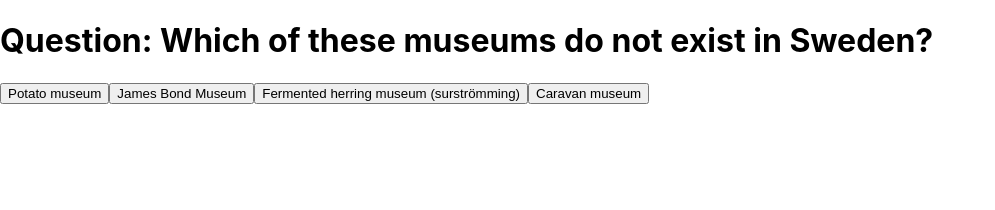
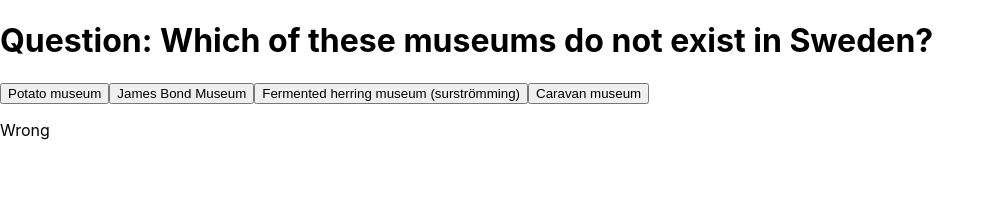
Before and after one commit to Technigo/project-redux-quiz-old, a React (Create React App) app: page /quiz in a window 1280 px wide. Shown: the top 210 px of the page, without its empty margins (0-995 px from the left). Built offline with nearby package versions, Linux system fonts and the light colour scheme.

Commit message:
answerText showing when right alternative is choosen

```diff
--- a/src/components/CurrentQuestion.js
+++ b/src/components/CurrentQuestion.js
@@ -62,84 +62,13 @@ export const CurrentQuestion = () => {
           Show results
         </button>
       )} */}
+
+			<div>
+				{answers[currentQuestionIndex]?.isCorrect && (
+					<p>{question.answerText}</p>
+				)}
+				{!answers[currentQuestionIndex]?.isCorrect && <p>Wrong</p>}
+			</div>
 		</div>
 	);
 };
-// button:focus{background-color:red;}
-// export const Square = ({ value, index }) => {
-//   const dispatch = useDispatch();
-
-//   const handleClick = () => {
-//     dispatch(game.actions.captureSquare({ index }));
-//   };
-
-//   return (
-//     <button
-//       className={value === null ? "square clickable" : "square"}
-//       type="button"
-//       onClick={handleClick}
-//     >
-//       <Player value={value} />
-//     </button>
-//   );
-// };
-
-// import { createSlice } from '@reduxjs/toolkit'
-// import { calculateWinner } from 'utils/calculateWinner'
-
-// const newGame = {
-//   squares: [
-//     null, null, null,
-//     null, null, null,
-//     null, null, null
-//   ],
-//   winner: null,
-//   player: 'x'
-// }
-
-// export const game = createSlice({
-//   name: 'game',
-//   initialState: newGame,
-//   reducers: {
-//     captureSquare: (state, action) => {
-//       const { index } = action.payload
-
-//       // If the square is 'uncaptured', capture it
-//       if (state.squares[index] === null) {
-//         state.squares[index] = state.player
-//       }
-
-//       // Change the player to the next player
-//       if (state.player === 'x') {
-//         state.player = 'o'
-//       } else {
-//         state.player = 'x'
-//       }
-
-//       // If a winner hasn't already been declared, then check
-//       // who the winner is
-//       if (!state.winner) {
-//         state.winner = calculateWinner(state.squares)
-//       }
-//     },
-//     restart: () => {
-//       return newGame
-//     }
-//   }
-// })
-
-// import React from "react";
-// import { useSelector } from "react-redux";
-// import { Square } from "components/Square";
-
-// export const Board = () => {
-//   const squares = useSelector((store) => store.game.squares);
-
-//   return (
-//     <div className="board">
-//       {squares.map((value, index) => (
-//         <Square key={index} value={value} index={index} />
-//       ))}
-//     </div>
-//   );
-// };
```
Lines whose indentation alone changed are shown as unchanged.
